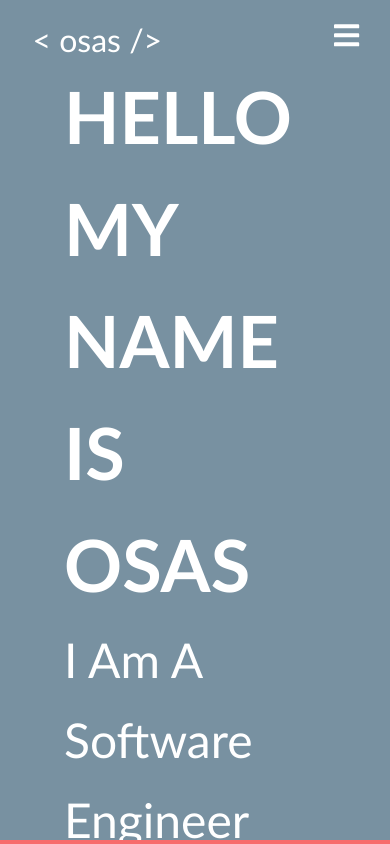
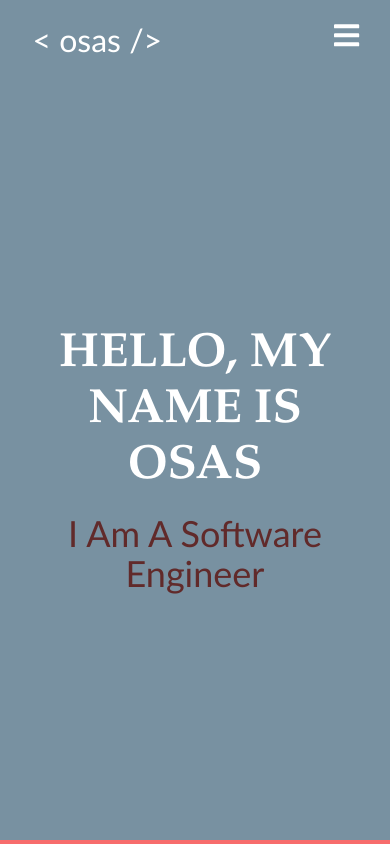
Before and after one commit to OsasAzamegbe/Portfolio-v1, a React (Create React App) app: page / in a window 390 px wide. Shown: the top 844 px of the page. Built offline with nearby package versions, Linux system fonts and the light colour scheme.

Commit message:
FEAT: added styling to section and welcome components for smaller screen sizes.

```diff
--- a/src/App.css
+++ b/src/App.css
@@ -2,6 +2,7 @@
   --background: #7891a1;
   --primary: #fff;
   --red: #f76c6c;
+  --dark-red:  #612a2a;
   --yellow: #f8e9a1;
   --accent-blue: #374785;
   --dark-blue: #24305e;
--- a/src/components/Section.css
+++ b/src/components/Section.css
@@ -15,3 +15,10 @@
 .red{
     background-color: var(--red);
 }
+
+
+@media screen and (max-width: 960px){
+    .section{
+        padding: 32px 16px;
+    }
+}
--- a/src/components/pages/welcome/Welcome.css
+++ b/src/components/pages/welcome/Welcome.css
@@ -3,9 +3,12 @@
     justify-content: center;
     align-items: center;
     flex-direction: column;
+    padding: 10px;
+    text-align: center;
 }
 
 .heading-text{
+    font-family: var(--secondary-fonts);
     font-size: 72px;
     font-weight: 900;
     line-height: 7rem;
@@ -15,4 +18,17 @@
     font-size: 48px;
     font-weight: 200;
     line-height: 5rem;
+    color: var(--dark-red)
 }
+
+@media screen and (max-width: 960px){
+    .heading-text{
+        font-size: 48px;
+        line-height: 3.5rem;
+        margin-bottom: 18px;
+    }
+    .subheading-text{
+        font-size: 36px;
+        line-height: 2.5rem;
+    }
+}
--- a/src/components/pages/welcome/Welcome.js
+++ b/src/components/pages/welcome/Welcome.js
@@ -6,7 +6,7 @@ const Welcome = () => {
     return (
         <div className="welcome">
             <header className="heading-text">
-                HELLO MY NAME IS OSAS
+                HELLO, MY NAME IS OSAS
             </header>
             <p className="subheading-text">
                 I Am A Software Engineer
```
